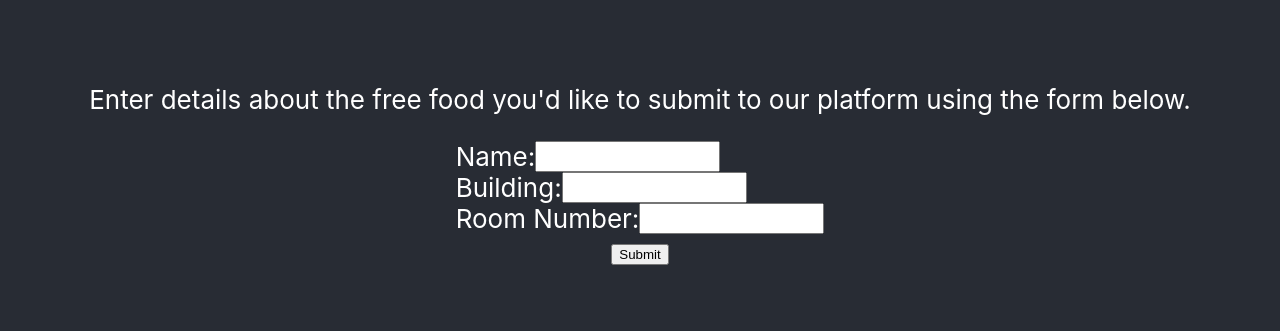
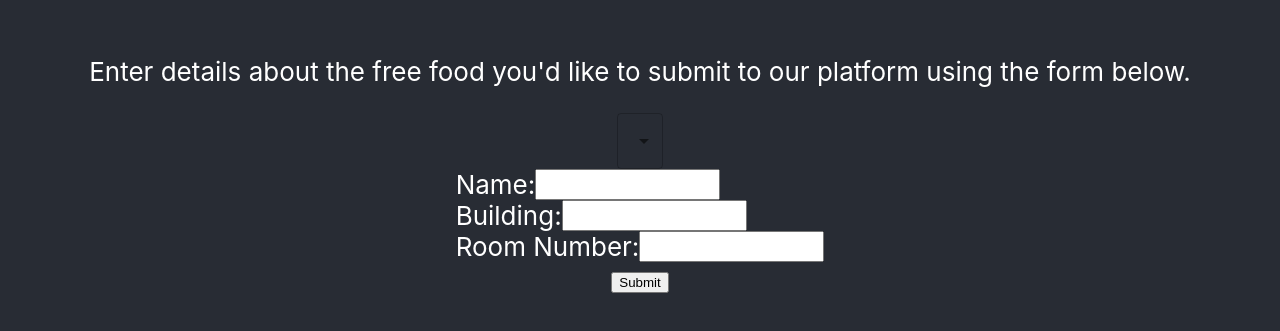
Before and after one commit to sanjana-shriram/HackCMU-2022, a React (Create React App) app in the folder feedcmu/: page / in a window 1280 px wide. Shown: the part 239-570 px from the top of the page. Built offline with nearby package versions, Linux system fonts and the light colour scheme.

Commit message:
Work in Progress select dropdown.

```diff
--- a/feedcmu/package.json
+++ b/feedcmu/package.json
@@ -3,6 +3,9 @@
   "version": "0.1.0",
   "private": true,
   "dependencies": {
+    "@emotion/react": "^11.10.4",
+    "@emotion/styled": "^11.10.4",
+    "@mui/material": "^5.10.5",
     "@testing-library/jest-dom": "^5.16.5",
     "@testing-library/react": "^13.4.0",
     "@testing-library/user-event": "^13.5.0",
--- a/feedcmu/src/App.js
+++ b/feedcmu/src/App.js
@@ -2,6 +2,7 @@ import logo from './logo.svg';
 import './App.css';
 import React, { Component } from 'react';
 import { useState } from 'react';
+import { Select, MenuItem } from '@mui/material';
 
 const submitFunction = () => {
   console.log("submit button clicked");
@@ -23,6 +24,21 @@ function App() {
         <p>
           Enter details about the free food you'd like to submit to our platform using the form below.
         </p>
+
+        <div>
+          <Select
+            labelId="demo-simple-select-label"
+            id="demo-simple-select"
+            value={"10"}
+            label="Age"
+            onChange={handleChange}
+          >
+            {/* TODO add building namesss */}
+            <MenuItem value={"HH"}>Ten</MenuItem>
+            <MenuItem value={""}>Twenty</MenuItem>
+            <MenuItem value={30}>Thirty</MenuItem>
+          </Select>
+        </div>
 
         <div id="form">
           <form>
```
Also changed, not shown: 2 other files (tests, documents, lock files or other folders).
